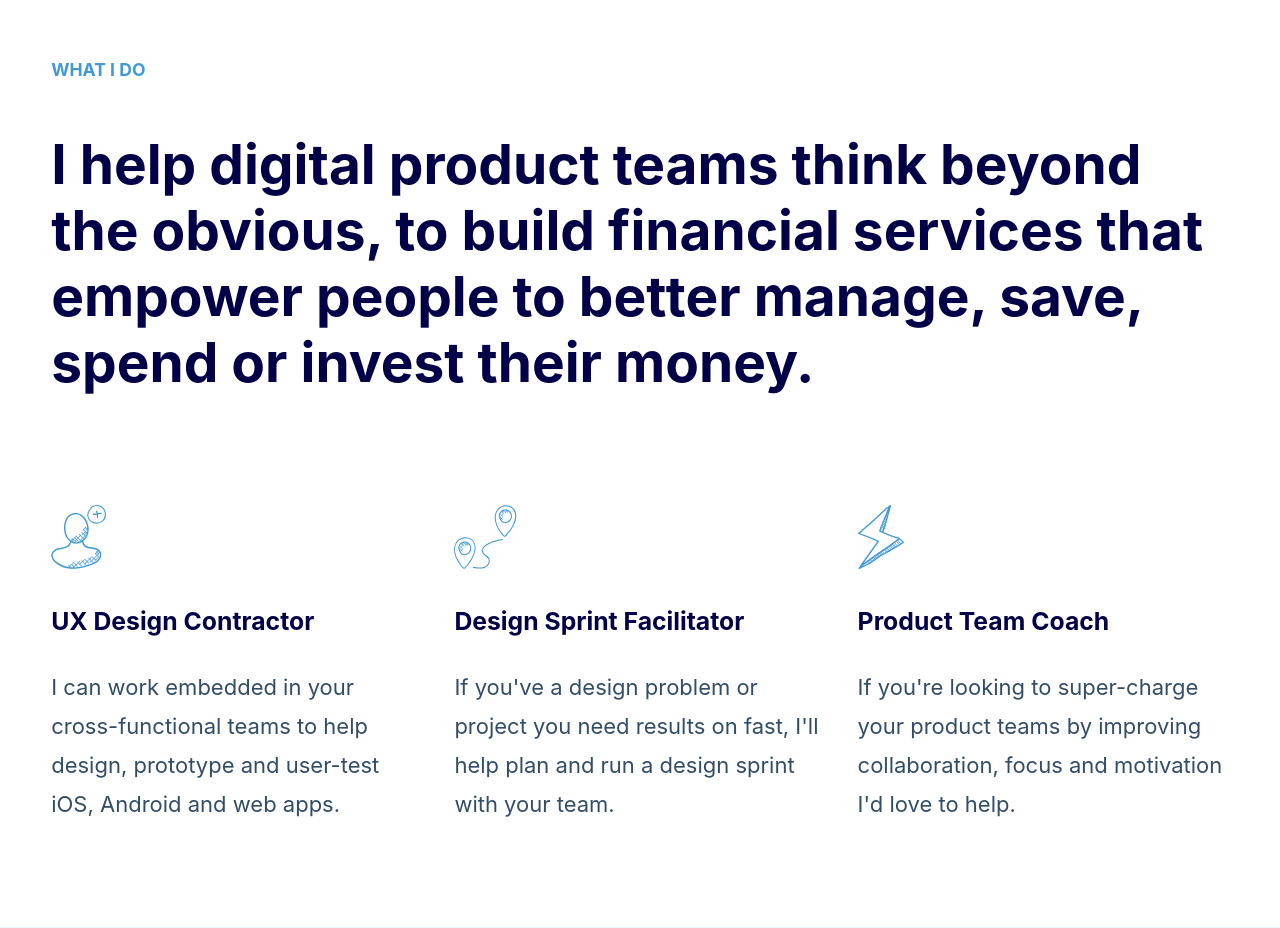
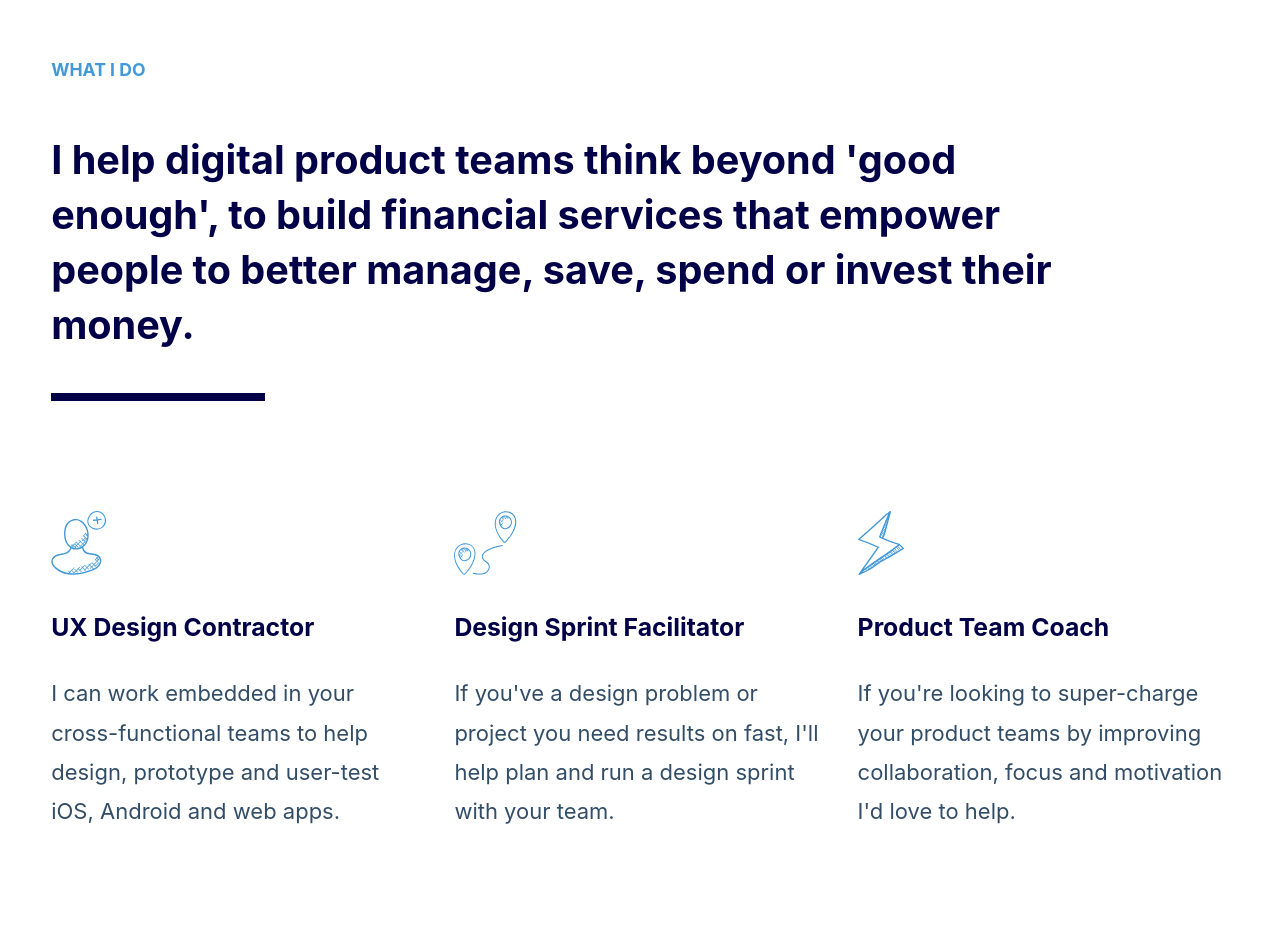
Before and after one commit to scottdh/scottherrington.com-fintech, a website: page src/index.html in a window 1280 px wide. Shown: the part 780-1708 px from the top of the page. Drawn offline with Linux system fonts and the light colour scheme.

Commit message:
copy changes on tagline in CV and homepage

```diff
--- a/src/index.html
+++ b/src/index.html
@@ -45,11 +45,11 @@
         <p class="subhead">
           What I do
         </p>
-        <h2>
-          I help digital product teams think beyond the obvious, to build
+        <h3>
+          I help digital product teams think beyond 'good enough', to build
           financial services that empower people to better manage, save, spend
           or invest their money.
-        </h2>
+        </h3>
         <div class="helpSkills">
           <div class="helpSkill">
             <img src="./images/embeddedDesigner.svg" alt="Embedded designer" />
```
Also changed, not shown: 1 other file.
